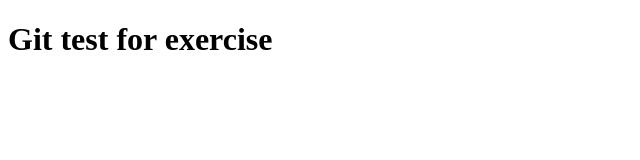
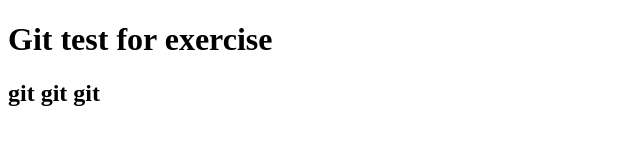
Before and after one commit to jintae2002/gittest, a plain HTML site: page index.html in a window 1280 px wide. Shown: the whole page, without its empty margins (0-640 px from the left). Drawn offline with Linux system fonts and the light colour scheme.

Commit message:
add body message

```diff
--- a/index.html
+++ b/index.html
@@ -8,5 +8,6 @@
 </head>
 <body>
     <h1>Git test for exercise</h1>
+    <h2>git git git</h2>
 </body>
 </html>
```
